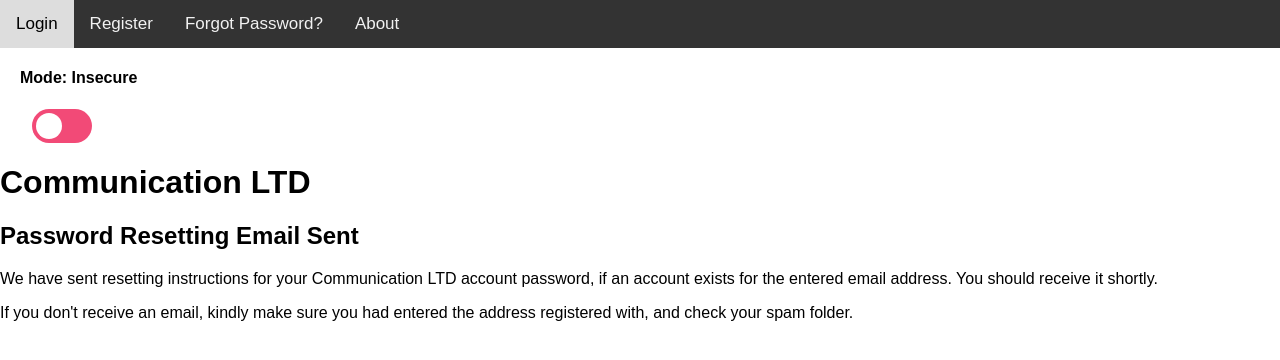
After one commit to ozshm/cyberPro, a Django app: page /forgot-pwd/sent/ in a window 1280 px wide. The commit adds this page. Shown: the top 360 px of the page. Run offline with Django 3.2, Linux system fonts and the light colour scheme.

Commit message:
Forgot password - 1st stage

```diff
--- a/cyberpro/urls.py
+++ b/cyberpro/urls.py
@@ -13,23 +13,31 @@ Including another URLconf
     1. Import the include() function: from django.urls import include, path
     2. Add a URL to urlpatterns:  path('blog/', include('blog.urls'))
 """
+from django.conf.urls import url
 from django.contrib import admin
+from django.contrib.auth import views as auth_views
+
 from django.urls import path
-from pages.views import  forget_pwd_view, about_view, redirect_to_login_view
+from django.urls.conf import include
+from pages.views import  about_view, redirect_to_login_view
+from users.views import  forgot_pwd_view, email_sent_view
 
 from users.views import login_request,user_create_view, user_change_pwd_view,logout_request
 
 from clients.views import client_create_view
 
 urlpatterns = [
+
     path('admin/', admin.site.urls),
     path('', redirect_to_login_view),
     path('login/', login_request),
     path('register/', user_create_view),
     path('clients/', client_create_view),
     path('change-pwd/', user_change_pwd_view),
-    path('forget-pwd/', forget_pwd_view),
+    path('forgot-pwd/', forgot_pwd_view),
+    path('forgot-pwd/sent/', email_sent_view),
     path('about/', about_view),
     path('logout/', logout_request)
 
+
 ]
--- a/templates/forget_pwd.html
+++ b/templates/forgot_pwd.html
@@ -1,6 +1,6 @@
 {% extends 'base.html' %}
 
 {% block content %}
-<p> This is forget password page, hello to my first branch</p>
+<p> Forgot password?</p>
 <p>Hello {{ request.user }}!</p>
 {% endblock %}
--- /dev/null
+++ b/templates/forgot_pwd/password_reset_sent.html
@@ -0,0 +1,12 @@
+{% extends 'base.html' %}
+
+{% block content %}
+  <p>
+    We have sent resetting instructions for your Communication LTD account password, if an account exists for the entered email address.
+    You should receive it shortly.
+  </p>
+  <p>
+    If you don't receive an email, kindly make sure you had entered the address registered with,
+    and check your spam folder.
+  </p>
+{% endblock %}
--- /dev/null
+++ b/templates/forgot_pwd/password_reset_subject.txt
@@ -0,0 +1 @@
+Communication LTD Password Resetting
--- a/templates/login.html
+++ b/templates/login.html
@@ -16,6 +16,7 @@
         </div>
       </div>
     </form>
+    <p><a href="/forgot-pwd ">Forgot password?</a></p>
   </div>
 
   <!-- {% if isAuthenticated == 'true' %}
--- a/templates/navbar.html
+++ b/templates/navbar.html
@@ -49,7 +49,7 @@
           <!-- not logged in -->
         <a {% if page_name == 'login' %} class="active" {% endif %} href="../login">Login</a>
         <a {% if page_name == 'register' %} class="active" {% endif %} href="../register">Register</a>
-        <a {% if page_name == 'forget_pwd' %} class="active" {% endif %} href="../forget-pwd">Forget Password?</a>
+        <a {% if page_name == 'forgot-pwd' %} class="active" {% endif %} href="../forgot-pwd">Forgot Password?</a>
         {% endif %}
         <a {% if page_name == 'about' %} class="active" {% endif %} href="../about">About</a>
       </div>
--- a/templates/password-policy.html
+++ b/templates/password-policy.html
@@ -1,5 +1,5 @@
 <div style="width:50%">
-    <p style="float:right"> Password Policy (password should contains at least...):<br>
+    <p style="float:right"> Password Policy (password should contain at least...):<br>
                             <br> 1. Password length: {{ pass_policy.min_length }}
                             <br> 2. Digits (0-9): {{ pass_policy.password_content.min_length_digit }}
                             <br> 3. Letters (a-Z): {{ pass_policy.password_content.min_length_alpha }}
--- a/users/models.py
+++ b/users/models.py
@@ -9,3 +9,6 @@ class User(models.Model):
 class ChangePwd(models.Model):
     existingPassword = models.CharField(max_length=50)
     newPassword = models.CharField(max_length=50)
+
+class ForgotPwd(models.Model):
+    emailAddress = models.EmailField(max_length=50)
--- a/users/views.py
+++ b/users/views.py
@@ -1,11 +1,14 @@
-from django.shortcuts import render
-
-from .forms import UserForm, ChangePwdForm
+from .forms import UserForm, ChangePwdForm, ForgotPwdForm
 from django.contrib.auth.models import User
 from django.http import HttpResponseRedirect
 from django.contrib.auth import login, authenticate, logout, update_session_auth_hash
 from django.contrib.auth.forms import AuthenticationForm
 from django.shortcuts import render, redirect
+from django.conf import settings
+from django.core.mail import send_mail
+from django.template.loader import render_to_string
+from django.utils.html import strip_tags
+
 # Create your views here.
 
 def user_create_view(request):
@@ -78,3 +81,35 @@ def logout_request(request):
     print("sup")
     logout(request)
     return redirect('/')
+
+
+def forgot_pwd_view(request):
+    form = ForgotPwdForm(request.POST or None)
+    if form.is_valid():
+        email = form.cleaned_data.get('email')
+        if email is not None:
+
+
+            subject = 'Communication LTD Password Resetting'
+            html_message = render_to_string('forgot_pwd/password_reset_email', {'context': 'values'})
+            plain_message = strip_tags(html_message)
+            email_from = settings.EMAIL_HOST_USER
+            recipient_list = [User.email, ]
+            send_mail( subject, plain_message, email_from, recipient_list )
+
+
+            return redirect('forgot-pwd/done')
+
+    context = {
+        'form': form,
+        'title': 'Forgot password?',
+        'page_name': 'forgot_pwd',
+    }
+    return render(request, 'forgot_pwd/password_reset_form.html', context)
+
+def email_sent_view(request):
+    context = {
+        'title': 'Password resetting email sent',
+        'page_name': 'sent',
+    }
+    return render(request, 'forgot_pwd/password_reset_sent.html', context)
```
Also changed, not shown: cyberpro/settings.py (+7 -0 lines), pages/views.py (+1 -6 lines), templates/forgot_pwd/password_reset_complete.html (added, +10 -0 lines), templates/forgot_pwd/password_reset_confirm.html (added, +19 -0 lines), templates/forgot_pwd/password_reset_email.html (added, +12 -0 lines), templates/forgot_pwd/password_reset_form.html (added, +12 -0 lines), users/forms.py (+12 -1 lines), clients/migrations/0001_initial.py (added), db.sqlite3.
